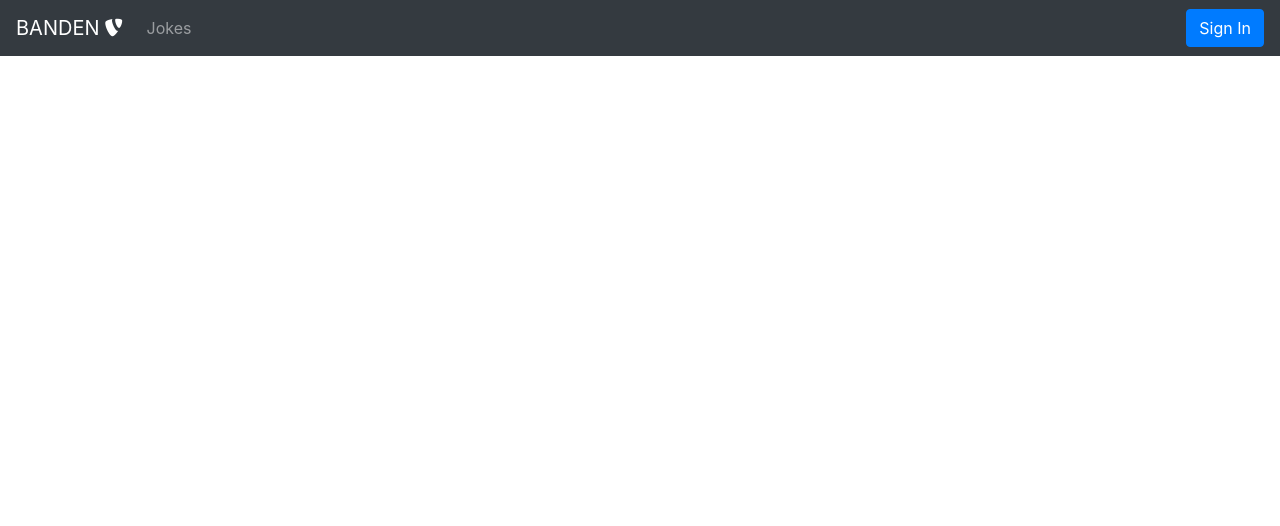
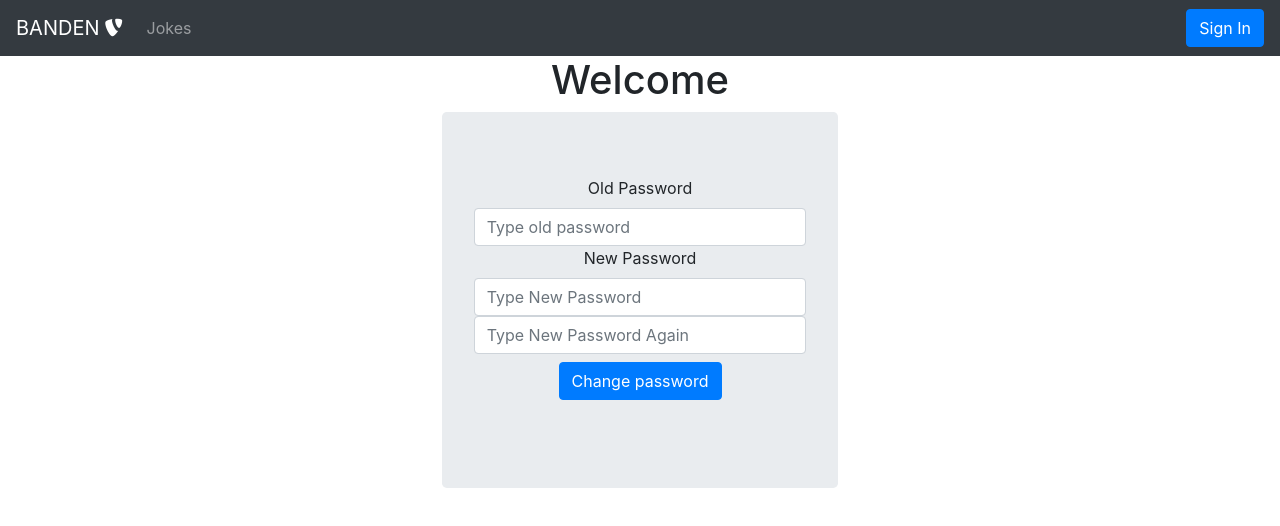
Before and after one commit to GGGE99/Semester-Project, a React (Create React App) app in the folder frontend/: page /personal in a window 1280 px wide. Shown: the top 526 px of the page. Built offline with nearby package versions, Linux system fonts and the light colour scheme.

Commit message:
change password frontend

```diff
--- a/frontend/src/App.js
+++ b/frontend/src/App.js
@@ -2,15 +2,17 @@ import React, { useEffect, useState } from "react";
 import Navbar from "./components/Navbar";
 import { BrowserRouter as Router, Switch, Route } from "react-router-dom";
 import { Container } from "react-bootstrap";
-import { Jokes, Signup, Login, Home, Currency } from "./components";
+import { Jokes, Signup, Login, Home, Currency, Personal } from "./components";
 import { getUserByJwt, setToken } from "./utils/token";
 import { loginMethod, logoutMethode } from "./utils/loginUtils";
+import { changePW } from "./utils/changePasswordUtils"
 
 function App() {
   const init = { username: "", roles: [] };
   const [user, setUser] = useState({ ...init });
   const login = (user, pass) => loginMethod(user, pass, setUser);
   const logout = () => logoutMethode(setUser, init);
+  const changePassword = (oldPW, newPW) => changePW(oldPW, newPW);
 
   useEffect(() => {
     if (getUserByJwt()) {
@@ -30,6 +32,9 @@ function App() {
             <Route path="/jokes">
               <Jokes />
             </Route>
+            <Route path="/personal" >
+              <Personal changePW={changePassword} user={user} />
+            </Route>
             <Route path="/products" />
             <Route path="/signin">
               <Login login={login} user={user} logout={logout} />
--- a/frontend/src/components.js
+++ b/frontend/src/components.js
@@ -3,8 +3,9 @@ import jokes from "./components/Jokes";
 import signup from "./components/Signup";
 import home from './components/Home'
 import currcency from './components/Currency';
+import personal from "./components/Personal"
 
-
+export const Personal = personal
 export const Login = login;
 export const Jokes = jokes;
 export const Signup = signup;
--- a/frontend/src/components/Navbar.js
+++ b/frontend/src/components/Navbar.js
@@ -15,6 +15,11 @@ function NavbarShow({ user, logout }) {
             Jokes
           </Link>
         </Nav>
+        <Nav className="mr-auto">
+          {user.username !== "" ? (<Link to="/personal" className="nav-link">
+            personal page
+          </Link>) : (<></>)}
+        </Nav>
         <Nav>
           {user.username !== "" ? (
             <>
@@ -24,10 +29,10 @@ function NavbarShow({ user, logout }) {
               </button>
             </>
           ) : (
-            <Link to="/signin">
-              <button className="btn btn-primary">Sign In</button>
-            </Link>
-          )}
+              <Link to="/signin">
+                <button className="btn btn-primary">Sign In</button>
+              </Link>
+            )}
         </Nav>
       </Navbar.Collapse>
     </Navbar>
--- /dev/null
+++ b/frontend/src/components/Personal.js
@@ -0,0 +1,61 @@
+import { Jumbotron, Row, Col, Form } from "react-bootstrap";
+import React, { useState } from "react";
+
+
+export default function Personal({ user, changePW }) {
+    const username = user.username
+    const init = { oldPW: "", newPW: "", newPW2: "" }
+    const [changedPW, setChangedPW] = useState(init)
+    const [errorMSG, setErrorMSG] = useState("")
+
+    const changePassword = (evt) => {
+        evt.preventDefault()
+        if (!changedPW.newPW.match(changedPW.newPW2)) { setErrorMSG("please make sure the new passwords match")}
+        else { changePW(changedPW.oldPW, changedPW.newPW) }
+    }
+    const onChange = (evt) => {
+        setChangedPW({
+            ...changedPW,
+            [evt.target.id]: evt.target.value,
+        });
+
+        console.log(changedPW)
+    };
+
+    return (
+        <div className="text-center">
+            <h1>Welcome {username}</h1>
+            <Row>
+                <Col></Col>
+                <Col>
+                    <Jumbotron>
+                        <Form.Group onChange={onChange}>
+                            <Form.Label>Old Password</Form.Label>
+                            <Form.Control
+                                id="oldPW"
+                                type="Password"
+                                placeholder="Type old password"
+                            />
+                            <Form.Label>New Password</Form.Label>
+                            <Form.Control
+                                id="newPW"
+                                type="Password"
+                                placeholder="Type New Password"
+                            />
+                            <Form.Control
+                                id="newPW2"
+                                type="Password"
+                                placeholder="Type New Password Again"
+                            />
+                            <div>{errorMSG}</div>
+                            <button className="btn btn-primary m-2" onClick={changePassword}>
+                                Change password
+                </button>
+                        </Form.Group>
+                    </Jumbotron>
+                </Col>
+                <Col></Col>
+            </Row>
+        </div>
+    )
+}
--- /dev/null
+++ b/frontend/src/facades/changePasswordFacade.js
@@ -0,0 +1,17 @@
+import { handleHttpErrors, makeOptions } from "../utils/fetchUtils";
+import { passwordURL as url } from "../utils/settings";
+
+function changePassword() {
+    const putNewPassword = (oldPassword, newPassword) => {
+        const options = makeOptions("PUT", true, {
+            oldPW: oldPassword,
+            newPW: newPassword
+        });
+        return fetch(url, options).then(handleHttpErrors);
+    };
+    return { putNewPassword };
+}
+
+
+const facade = changePassword();
+export default facade;
--- /dev/null
+++ b/frontend/src/utils/changePasswordUtils.js
@@ -0,0 +1,21 @@
+import facade from "../facades/changePasswordFacade"
+import { getUserByJwt, setToken } from "./token";
+
+export function changePW(oldPW, newPW) {
+
+    facade
+        .putNewPassword(oldPW, newPW)
+        .then((res) => {
+            res.json()
+
+        })
+        .catch((err) => {
+            if (err.status) {
+                err.fullError.then((e) => {
+                    console.log(e.message);
+                });
+            } else {
+                console.log("Network error");
+            }
+        });
+};
--- a/frontend/src/utils/settings.js
+++ b/frontend/src/utils/settings.js
@@ -5,3 +5,5 @@ export const jokeURL = "https://marcge.dk/tomcat/SemesterProject/api/jokes";
 export const allCoinsURL = "https://marcge.dk/tomcat/SemesterProject/api/crypto/all";
 
 export const allCurrencyURL = "https://marcge.dk/tomcat/SemesterProject/api/currency/all";
+
+export const passwordURL = "https://marcge.dk/tomcat/SemesterProject/api/info/changePW";
```
Also changed, not shown: frontend/src/components/Login.js (indentation only).
